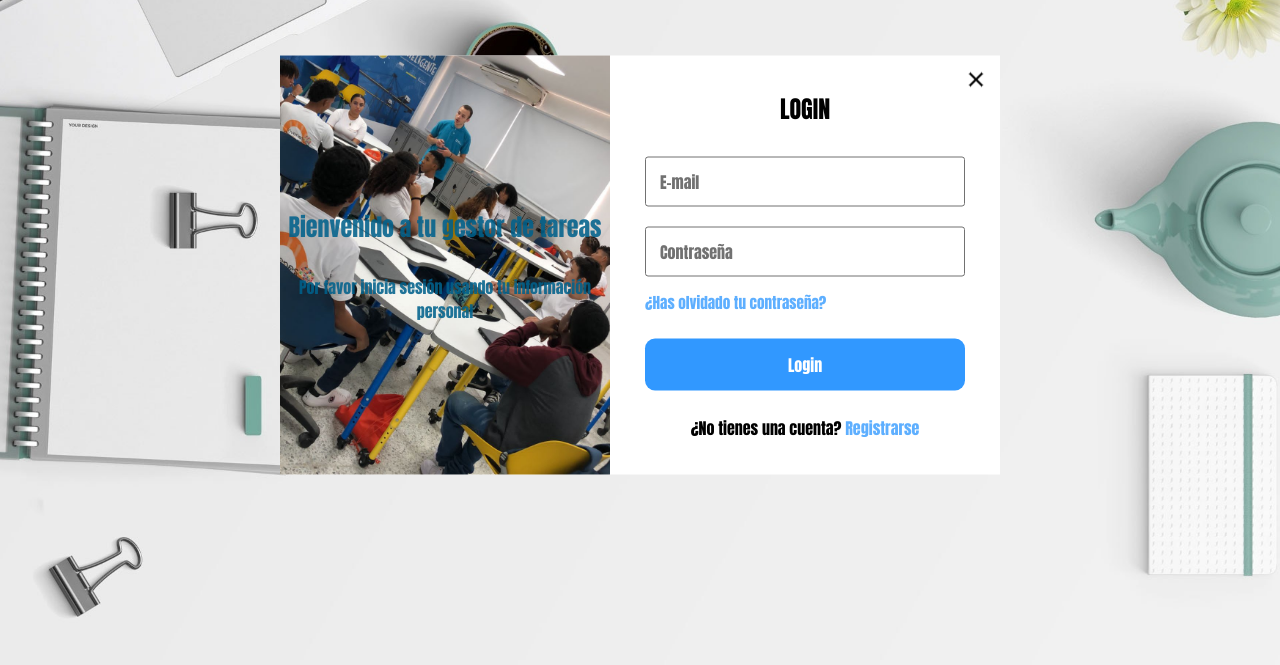
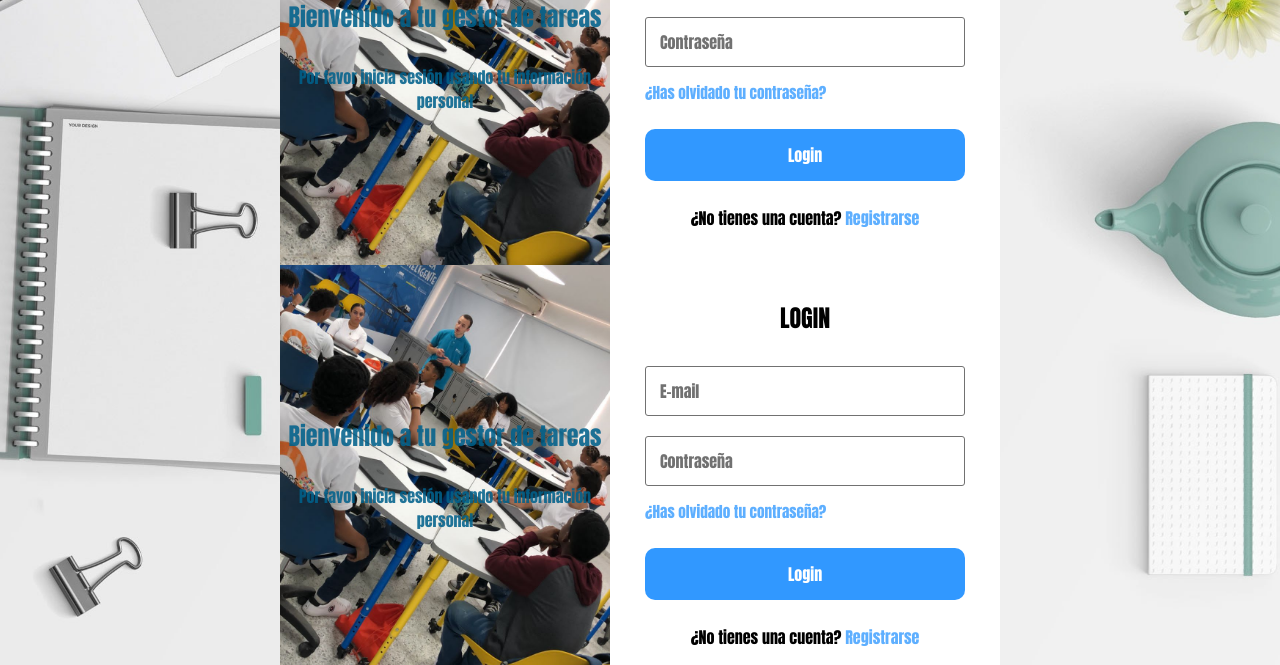
Before and after one commit to jesutera/proyecto_final..., a plain HTML site: page index.html in a window 1280 px wide. Shown: the part 135-800 px from the top of the page. Drawn offline with Linux system fonts and the light colour scheme.

```diff
--- a/index.html
+++ b/index.html
@@ -54,6 +54,32 @@
                 </div>
             </div>
         </div>
+
+        <div class="form-box">
+            <div class="form-details">
+                <h2>Bienvenido a tu gestor de tareas</h2>
+                <P>Por favor inicia sesión usando tu información personal</P>
+            </div>
+            <div class="form-content">
+                <h2>LOGIN </h2>
+                <form action="#">
+                    <div class="input-field">
+                        <input type="text" required>
+                        <label> E-mail</label>
+                    </div>
+                    <div class="input-field">
+                        <input type="password" required>
+                        <label>Contraseña</label>
+                    </div>
+                    <a href="#" class="forgot-pass">¿Has olvidado tu contraseña?</a>
+                    <button type="submit">Login</button>
+                </form>
+                <div class="bottom-link">
+                    ¿No tienes una cuenta?
+                    <a href="#"> Registrarse</a>
+                </div>
+            </div>
+        </div>
     </div>
 </body>
 </html>
```
